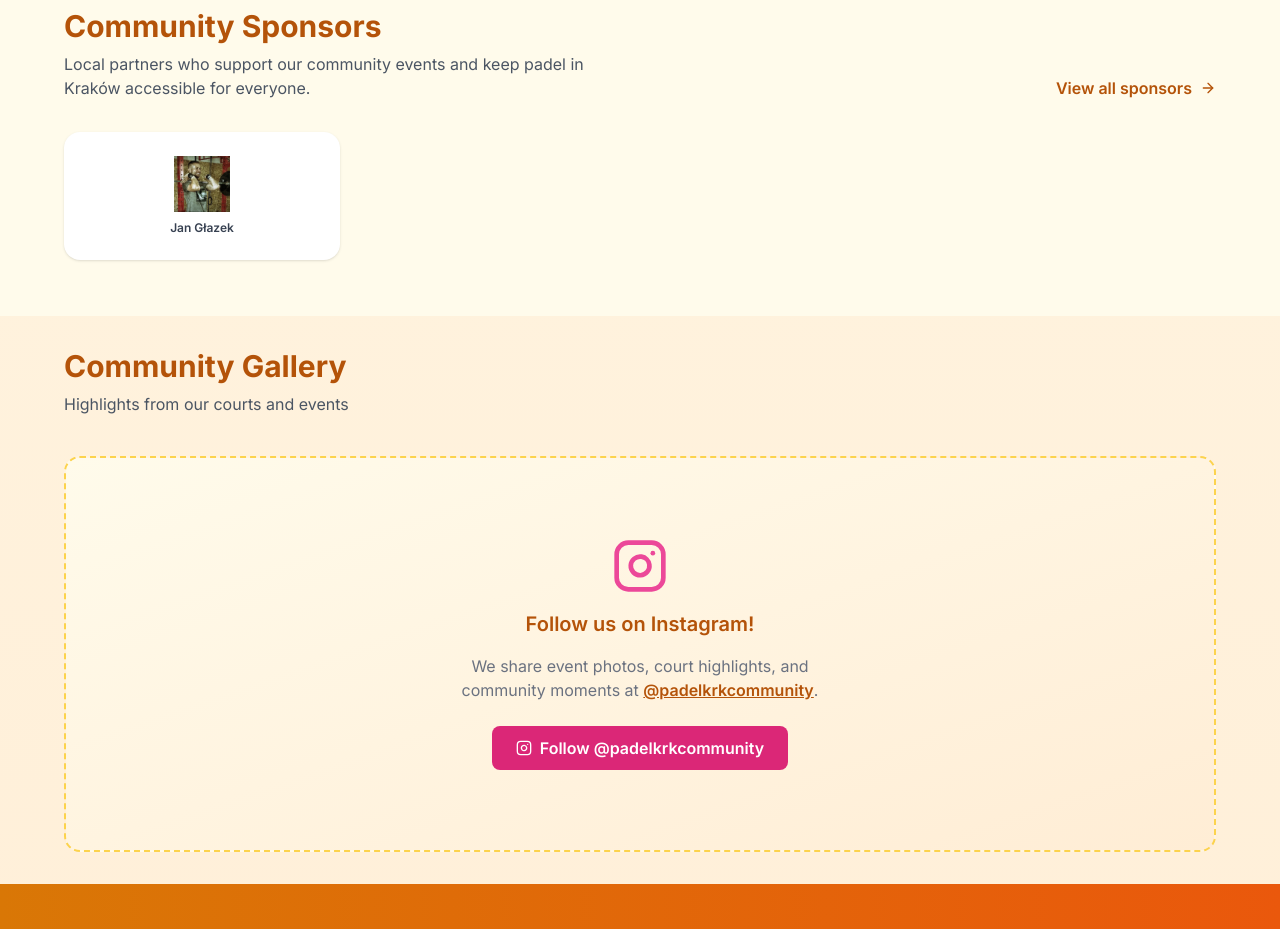
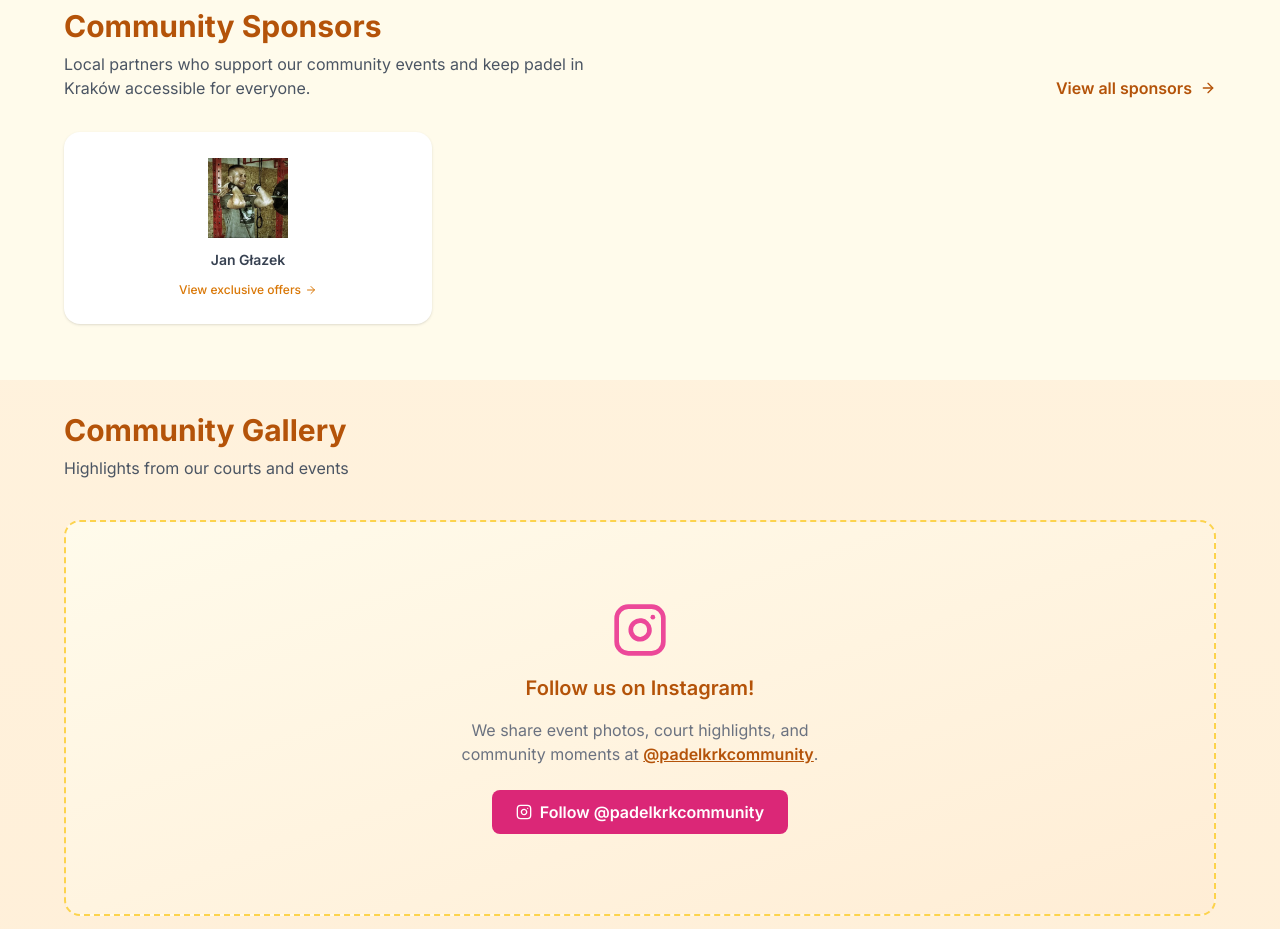
Before and after one commit to Gitperez288/padel-krakow, a Next.js app: page / in a window 1280 px wide. Shown: the part 2080-3009 px from the top of the page. Built offline with nearby package versions, Linux system fonts and the light colour scheme; no server answers; the database is empty.

Commit message:
sponsors: enlarge logo area, bigger home page cards with click hint

```diff
--- a/src/app/page.tsx
+++ b/src/app/page.tsx
@@ -330,25 +330,28 @@ export default async function HomePage() {
           </div>
 
           {sponsors.length > 0 ? (
-            <div className="grid grid-cols-2 sm:grid-cols-3 md:grid-cols-4 gap-4">
+            <div className="grid grid-cols-1 sm:grid-cols-2 md:grid-cols-3 gap-6">
               {sponsors.map((sponsor) => (
                 <Link
                   key={sponsor.id}
                   href="/sponsors"
-                  className="group bg-white rounded-2xl shadow hover:shadow-lg transition flex flex-col items-center justify-center gap-2 p-5 text-center h-32"
+                  className="group bg-white rounded-2xl shadow hover:shadow-lg transition flex flex-col items-center justify-center gap-3 p-6 text-center h-48"
                 >
                   {sponsor.logo ? (
                     // eslint-disable-next-line @next/next/no-img-element
                     <img
                       src={sponsor.logo}
                       alt={sponsor.name}
-                      className="max-h-14 w-auto object-contain"
+                      className="max-h-20 w-auto object-contain"
                     />
                   ) : (
-                    <Handshake className="w-8 h-8 text-amber-400" strokeWidth={1.4} />
+                    <Handshake className="w-10 h-10 text-amber-400" strokeWidth={1.4} />
                   )}
-                  <span className="text-xs font-semibold text-gray-700 group-hover:text-amber-700 transition line-clamp-1">
+                  <span className="text-sm font-semibold text-gray-700 group-hover:text-amber-700 transition line-clamp-1">
                     {sponsor.name}
+                  </span>
+                  <span className="text-xs text-amber-600 font-medium group-hover:underline inline-flex items-center gap-1">
+                    View exclusive offers <ArrowRight size={12} />
                   </span>
                 </Link>
               ))}
--- a/src/app/sponsors/page.tsx
+++ b/src/app/sponsors/page.tsx
@@ -100,14 +100,14 @@ export default function SponsorsPage() {
                     className="bg-white rounded-2xl shadow-md hover:shadow-xl transition flex flex-col overflow-hidden"
                   >
                     {/* Logo */}
-                    <div className="h-40 bg-gradient-to-br from-amber-50 to-orange-100 flex items-center justify-center p-6">
+                    <div className="h-60 bg-gradient-to-br from-amber-50 to-orange-100 flex items-center justify-center p-6">
                       {sponsor.logo ? (
                         <Image
                           src={sponsor.logo}
                           alt={`${sponsor.name} logo`}
-                          width={200}
-                          height={100}
-                          className="max-h-28 w-auto object-contain"
+                          width={300}
+                          height={150}
+                          className="max-h-44 w-auto object-contain"
                         />
                       ) : (
                         <Handshake
```
